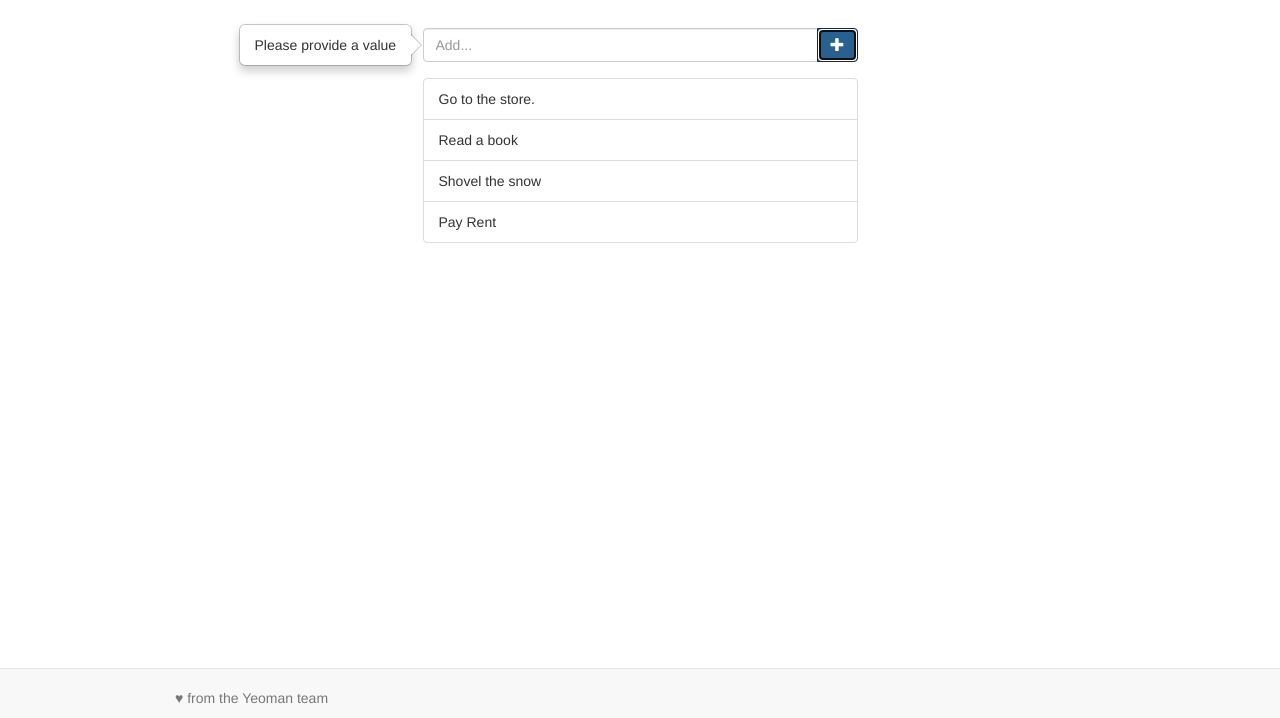
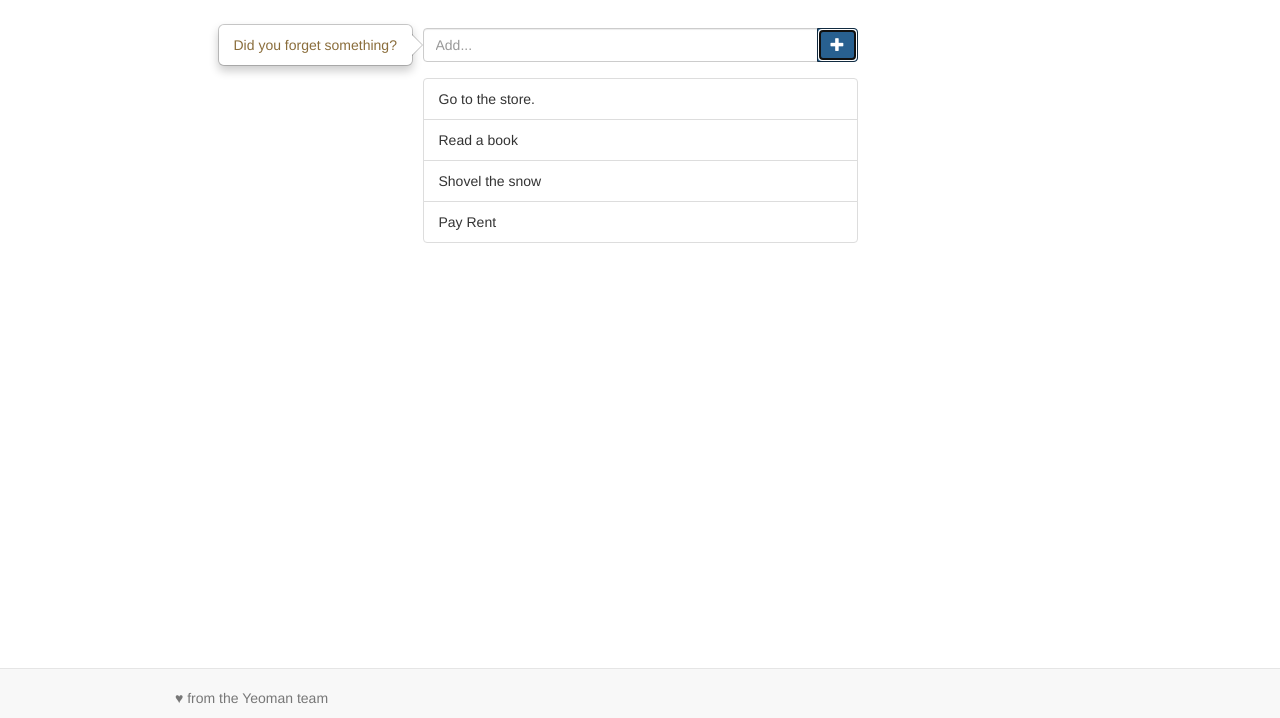
Before and after one commit to ermainz/Todoz, a website: page app/index.html in a window 1280 px wide. Both pictures are taken after a click on the button 837 px from the left and 127 px from the top of the page. Shown: the part 82-800 px from the top of the page. Drawn offline with nearby package versions, Linux system fonts and the light colour scheme; files that its build step writes are made by us from their sources.

Commit message:
Added styling to popover

```diff
--- a/app/scripts/main.js
+++ b/app/scripts/main.js
@@ -18,7 +18,8 @@ function addItem(newItem) {
 
 let popoverOptions = {
   container: 'body',
-  content: 'Please provide a value',
+  content: '<p class="text-warning">Did you forget something?</p>',
+  html: true,
   placement: 'left'
 };
 
--- a/app/styles/main-page.css
+++ b/app/styles/main-page.css
@@ -1,3 +1,7 @@
 .new-item-form {
   margin-bottom: 16px;
 }
+
+.popover p {
+  margin: 0;
+}
```
